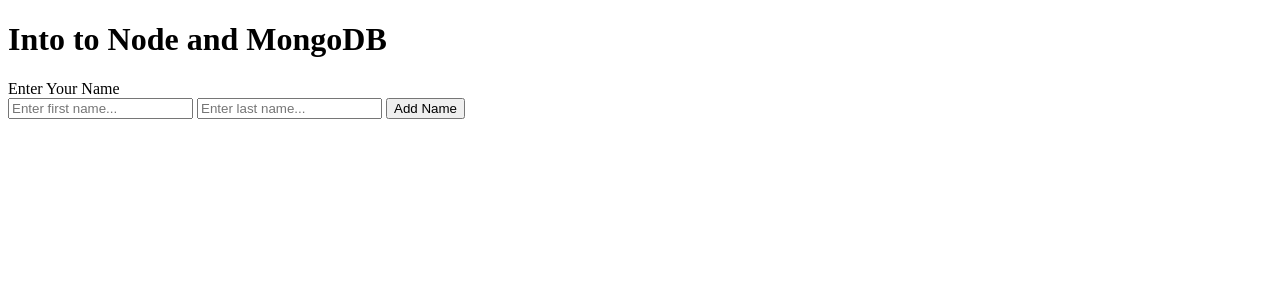
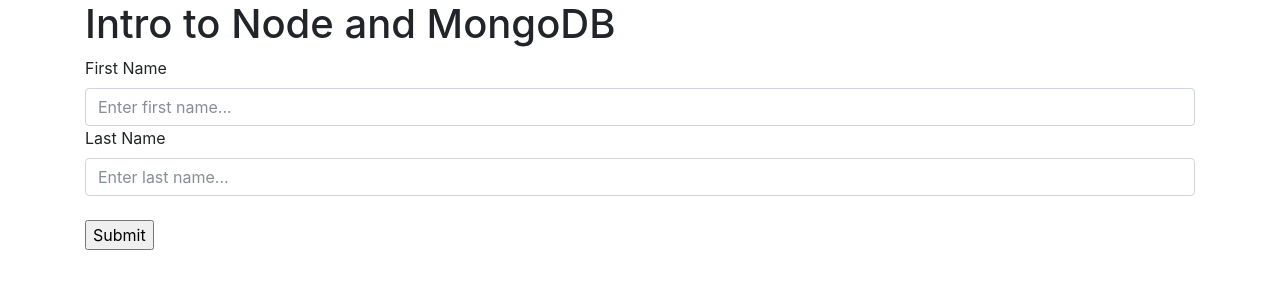
Before and after one commit to XyaoX/ToDoTask-Api, a website: page index.html in a window 1280 px wide. Drawn offline with nearby package versions, Linux system fonts and the light colour scheme.

Commit message:
added a html form

```diff
--- a/index.html
+++ b/index.html
@@ -2,15 +2,22 @@
 <html>
  <head>
  <title>Intro to Node and MongoDB</title>
+ <link rel="stylesheet" href="https://maxcdn.bootstrapcdn.com/bootstrap/4.0.0-beta.2/css/bootstrap.min.css" integrity="sha384-PsH8R72JQ3SOdhVi3uxftmaW6Vc51MKb0q5P2rRUpPvrszuE4W1povHYgTpBfshb" crossorigin="anonymous">
  </head>
 
  <body>
- <h1>Into to Node and MongoDB</h1>
+<div class="container">
+    <!-- Ignore the br, its ugly, i know -->
+ <h1>Intro to Node and MongoDB</h1>
  <form method="post" action="/addname">
- <label>Enter Your Name</label><br>
- <input type="text" name="firstName" placeholder="Enter first name..." required>
- <input type="text" name="lastName" placeholder="Enter last name..." required>
- <input type="submit" value="Add Name">
+    <div class="form-group">
+ <label>First Name</label>
+ <input type="text" class="form-control" name="firstName" placeholder="Enter first name..." required>
+ <label>Last Name</label>
+ <input type="text" class="form-control" name="lastName" placeholder="Enter last name..." required><br>
+ <input type="submit" value="Submit">
+</div>
  </form>
+ </div>
  </body>
 </html>
--- a/server.js
+++ b/server.js
@@ -5,7 +5,7 @@
 // app.listen(port);
 
 // console.log('todo list RESTful API server started on: ' + port);
-
+// process.stdout.write(process.env.PORT);
 var express = require('express'),
   app = express(),
   port = process.env.PORT || 3000,
```
